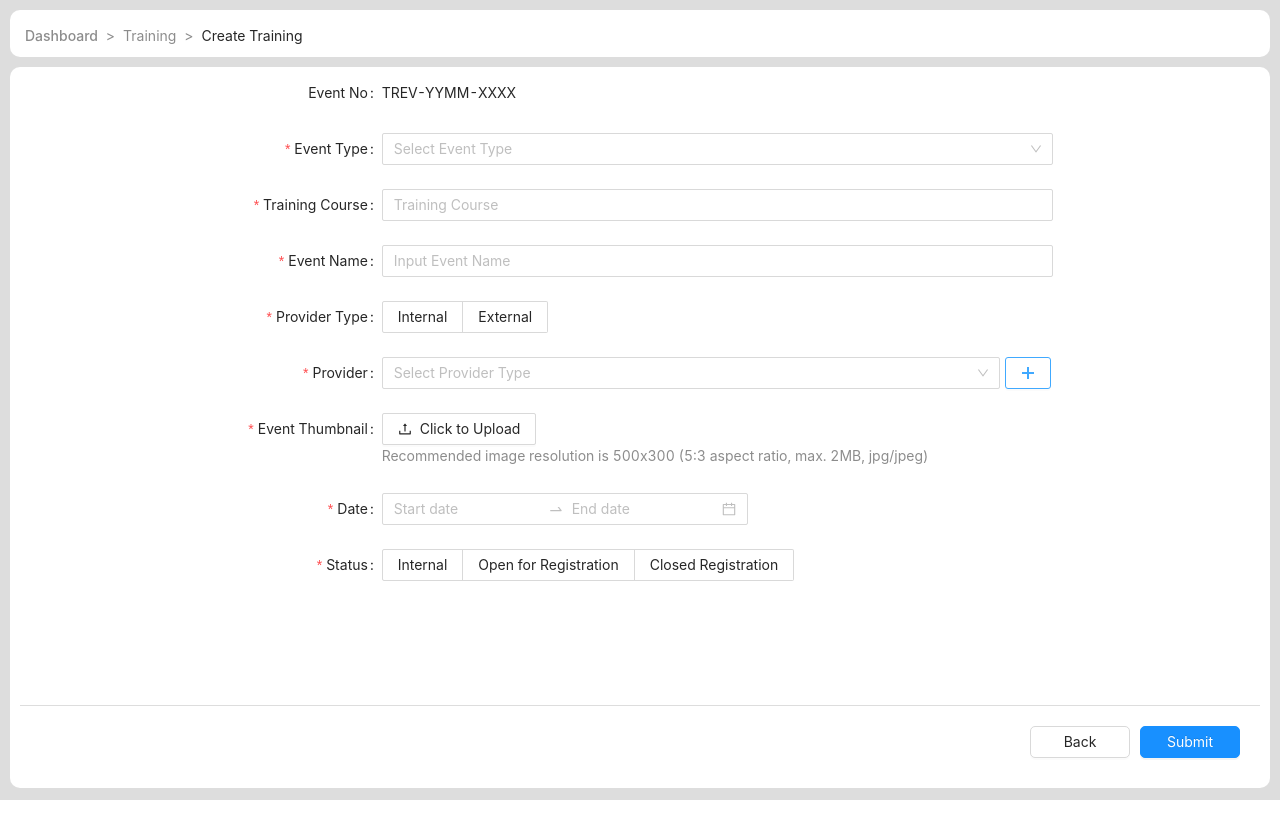
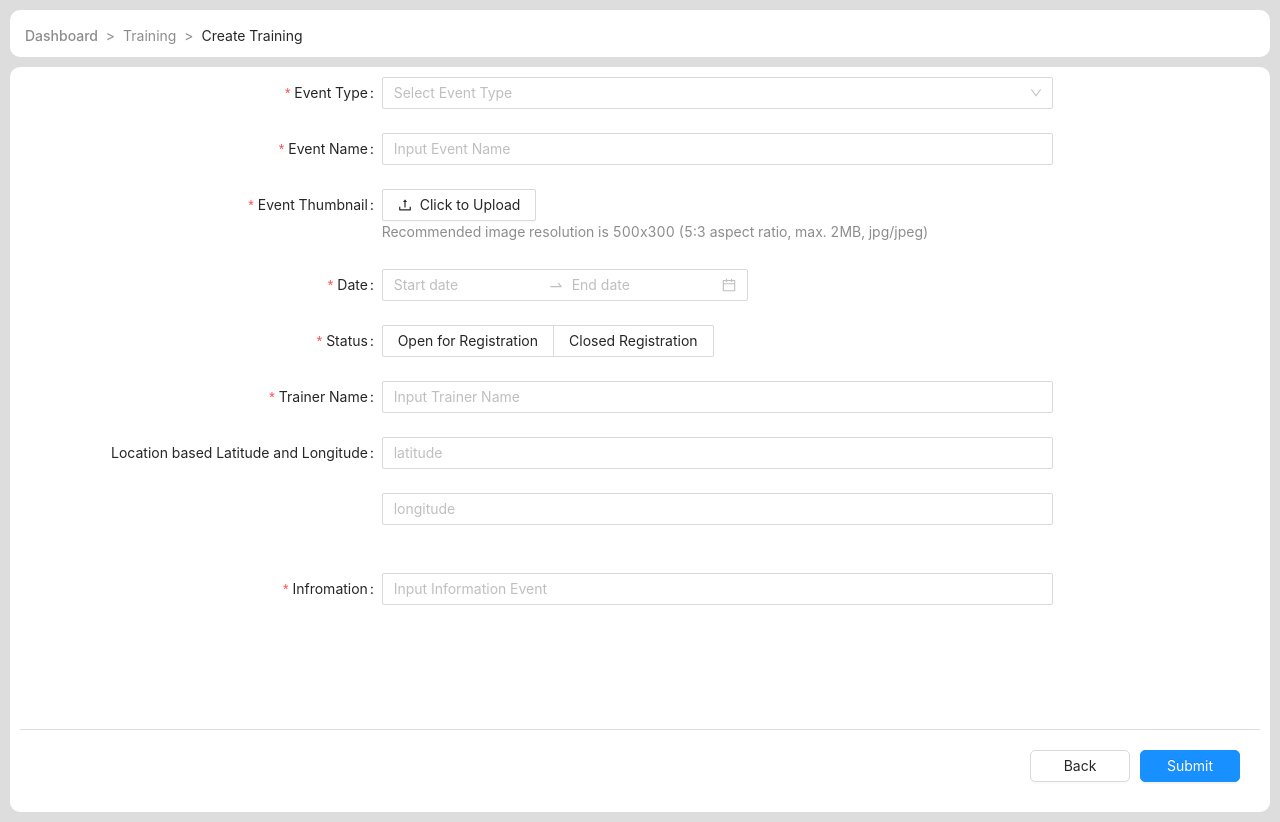
Before and after one commit to aisyahnnd/dataon-project, a React (Vite) app: page /training/create in a window 1280 px wide. Before the commit the page ends 800 px from the top, so only its background shows below. Built offline with nearby package versions, Linux system fonts and the light colour scheme.

Commit message:
fix : integrate create event feature

```diff
--- /dev/null
+++ b/src/Components/Notification/index.jsx
@@ -0,0 +1,18 @@
+import React from "react";
+import { SmileOutlined } from "@ant-design/icons";
+import { notification } from "antd";
+const Notification = () => {
+  notification.open({
+    message: "Succes",
+    description: "Event successfully created ",
+    icon: (
+      <SmileOutlined
+        style={{
+          color: "#108ee9",
+        }}
+      />
+    ),
+  });
+};
+
+export default Notification;
--- a/src/Components/index.jsx
+++ b/src/Components/index.jsx
@@ -5,6 +5,7 @@ import Toggle from "./Toogle";
 import CardEvent from "./CardEvent";
 import Link from "./Link";
 import SectionHeader from "./SectionHeader";
+import Notification from "./Notification";
 export {
   TextInput,
   SelectBox,
@@ -13,4 +14,5 @@ export {
   CardEvent,
   Link,
   SectionHeader,
+  Notification,
 };
--- a/src/Context/index.jsx
+++ b/src/Context/index.jsx
@@ -5,6 +5,7 @@ import { columnsAllTraining } from "../Utils/ColumnsAllTraining";
 import { columnsMyTraining } from "../Utils/ColumnsMyTraining";
 import { useState } from "react";
 import Axios from "../Utils/Axios";
+import { Notification } from "../Components";
 export const AppContext = createContext(null);
 
 export const ContextWrapper = props => {
@@ -21,12 +22,20 @@ export const ContextWrapper = props => {
   const [DataAllTrainings, setDataAllTrainings] = useState([]);
   const GetAllTraining = async () => {
     const response = await Axios.get("/trainings");
-    console.log("noh response", response.data);
     setDataAllTrainings(response.data);
-    console.log("nih data all trainings", DataAllTrainings);
   };
 
   //for get data my training
+
+  //for create data training
+  const CreateDataTraining = async data => {
+    try {
+      const response = await Axios.post("/trainings", data);
+      Notification();
+    } catch (error) {
+      console.log(error);
+    }
+  };
 
   return (
     <AppContext.Provider
@@ -41,6 +50,7 @@ export const ContextWrapper = props => {
         setView,
         GetAllTraining,
         DataAllTrainings,
+        CreateDataTraining,
       }}
     >
       {props.children}
--- /dev/null
+++ b/src/Pages/TrainingCreatePage /TrainingCreatePage.css
@@ -0,0 +1,4 @@
+.location {
+  display: flex;
+  flex-direction: column;
+}
--- a/src/Pages/TrainingCreatePage /TrainingCreatePage.jsx
+++ b/src/Pages/TrainingCreatePage /TrainingCreatePage.jsx
@@ -1,5 +1,6 @@
 import React, { useState } from "react";
-import { PlusOutlined, UploadOutlined } from "@ant-design/icons";
+import { UploadOutlined } from "@ant-design/icons";
+import "./TrainingCreatePage.css";
 import {
   Form,
   Input,
@@ -13,8 +14,10 @@ import {
 } from "antd";
 import { useNavigate, useLocation } from "react-router-dom";
 import { SectionHeader } from "../../Components";
+import { useContext } from "react";
+import { AppContext } from "../../Context";
 const { RangePicker } = DatePicker;
-
+const { Option, OptGroup } = Select;
 const normFile = e => {
   if (Array.isArray(e)) {
     return e;
@@ -24,6 +27,8 @@ const normFile = e => {
 };
 
 export const TrainingCreatePage = () => {
+  const [form] = Form.useForm();
+  const { CreateDataTraining } = useContext(AppContext);
   const [componentSize, setComponentSize] = useState("default");
   const navigate = useNavigate();
 
@@ -31,17 +36,45 @@ export const TrainingCreatePage = () => {
     setComponentSize(size);
   };
 
-  const onFinish = values => {};
-
   const handleBack = () => {
     navigate("/");
+  };
+
+  //format date
+  const rangeConfig = {
+    rules: [
+      {
+        type: "array",
+        required: true,
+        message: "Please select time!",
+      },
+    ],
+  };
+  //post data
+  const onFinish = values => {
+    const starDate = values.date[0].format("YYYY-MM-DD");
+    const endDate = values.date[1].format("YYYY-MM-DD");
+    const data = {
+      eventName: values.eventName,
+      isOnlineClass: values.isOnlineClass,
+      startDate: starDate,
+      endDate: endDate,
+      location: { lat: values.latitude, long: values.longitude },
+      isComplete: values.status,
+      trainer: values.trainer,
+      additionalInfo: values.additionalInfo,
+    };
+    CreateDataTraining(data);
+    form.resetFields();
   };
 
   return (
     <>
       <SectionHeader></SectionHeader>
+
       <div className="site-card-wrapper">
         <Form
+          onFinish={onFinish}
           labelCol={{
             span: 7,
           }}
@@ -54,12 +87,10 @@ export const TrainingCreatePage = () => {
           }}
           onValuesChange={onFormLayoutChange}
           size={componentSize}
+          form={form}
         >
-          <Form.Item name="event-no" label="Event No:">
-            TREV-YYMM-XXXX
-          </Form.Item>
           <Form.Item
-            name="event-type"
+            name="isOnlineClass"
             label="Event Type:"
             rules={[
               {
@@ -67,24 +98,19 @@ export const TrainingCreatePage = () => {
               },
             ]}
           >
-            <Select placeholder="Select Event Type" allowClear>
-              <Option value="online-class">Online Class</Option>
-              <Option value="offline-class">Offline Class</Option>
+            <Select
+              placeholder="Select Event Type"
+              optionFilterProp="children"
+              allowClear
+            >
+              <OptGroup label="Type">
+                <Option value={true}>Online Class</Option>
+                <Option value={false}>Offline Class</Option>
+              </OptGroup>
             </Select>
           </Form.Item>
           <Form.Item
-            name="training-course"
-            label="Training Course:"
-            rules={[
-              {
-                required: true,
-              },
-            ]}
-          >
-            <Input placeholder="Training Course" />
-          </Form.Item>
-          <Form.Item
-            name="event-name"
+            name="eventName"
             label="Event Name"
             rules={[
               {
@@ -95,51 +121,7 @@ export const TrainingCreatePage = () => {
             <Input placeholder="Input Event Name" />
           </Form.Item>
           <Form.Item
-            name="provider-type"
-            label="Provider Type"
-            rules={[
-              {
-                required: true,
-                message: "Please pick an item!",
-              },
-            ]}
-          >
-            <Radio.Group>
-              <Radio.Button value="internal">Internal</Radio.Button>
-              <Radio.Button value="external">External</Radio.Button>
-            </Radio.Group>
-          </Form.Item>
-          <Form.Item
-            name="provider"
-            label="Provider"
-            rules={[
-              {
-                required: true,
-              },
-            ]}
-          >
-            <Select
-              placeholder="Select Provider Type"
-              allowClear
-              style={{ width: "92%" }}
-            >
-              <Option value="internal">Internal</Option>
-              <Option value="external">External</Option>
-            </Select>
-            <Button
-              htmlType="button"
-              style={{
-                borderRadius: 3,
-                marginLeft: 5,
-                border: "1px #40a9ff solid",
-                color: "#40a9ff",
-              }}
-            >
-              <PlusOutlined />
-            </Button>
-          </Form.Item>
-          <Form.Item
-            name="event-thumbnail"
+            name="thumbnail"
             label="Event Thumbnail"
             valuePropName="fileList"
             getValueFromEvent={normFile}
@@ -157,6 +139,7 @@ export const TrainingCreatePage = () => {
           <Form.Item
             name="date"
             label="Date"
+            {...rangeConfig}
             rules={[
               {
                 required: true,
@@ -176,16 +159,56 @@ export const TrainingCreatePage = () => {
             ]}
           >
             <Radio.Group>
-              <Radio.Button value="draf">Internal</Radio.Button>
-              <Radio.Button value="open-for-registration">
-                Open for Registration
-              </Radio.Button>
-              <Radio.Button value="closed-registration">
-                Closed Registration
-              </Radio.Button>
+              <Radio.Button value={true}>Open for Registration</Radio.Button>
+              <Radio.Button value={false}>Closed Registration</Radio.Button>
             </Radio.Group>
           </Form.Item>
+          <Form.Item
+            name="trainer"
+            label="Trainer Name"
+            rules={[
+              {
+                required: true,
+              },
+            ]}
+          >
+            <Input placeholder="Input Trainer Name" />
+          </Form.Item>
 
+          <Form.Item label="Location based Latitude and Longitude">
+            <Form.Item
+              name="latitude"
+              rules={[
+                {
+                  required: true,
+                },
+              ]}
+            >
+              <Input name="latitude" placeholder="latitude" />
+            </Form.Item>
+            <Form.Item
+              name="longitude"
+              rules={[
+                {
+                  required: true,
+                },
+              ]}
+            >
+              <Input placeholder="longitude" />
+            </Form.Item>
+          </Form.Item>
+
+          <Form.Item
+            name="additionalInfo"
+            label="Infromation"
+            rules={[
+              {
+                required: true,
+              },
+            ]}
+          >
+            <Input placeholder="Input Information Event" />
+          </Form.Item>
           <Row style={{ paddingTop: 100 }}>
             <Col
               span={24}
--- a/src/Pages/TrainingEditPage/TrainingEditPage.jsx
+++ b/src/Pages/TrainingEditPage/TrainingEditPage.jsx
@@ -74,7 +74,9 @@ export const TrainingEditPage = () => {
     setComponentSize(size);
   };
 
-  const onFinish = values => {};
+  const onFinish = values => {
+    console.log(values);
+  };
 
   const getData = async () => {
     try {
```
